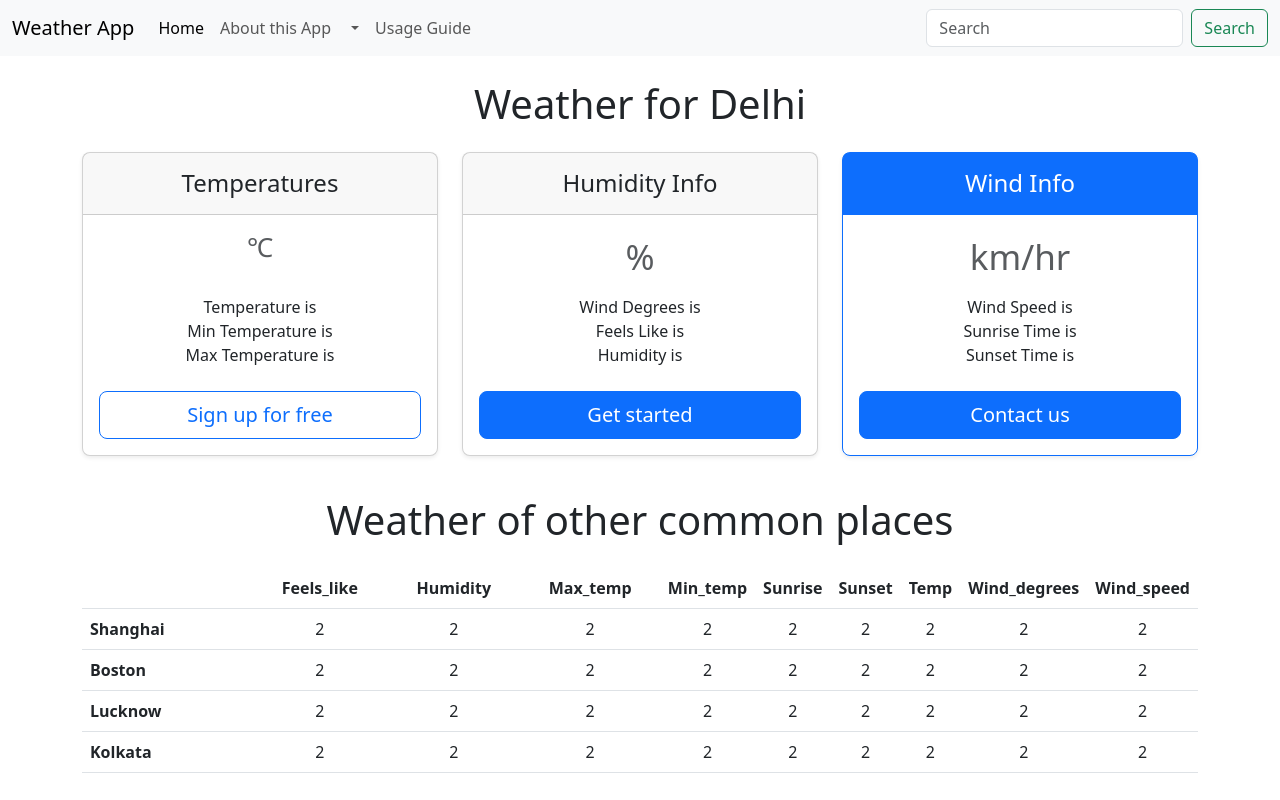
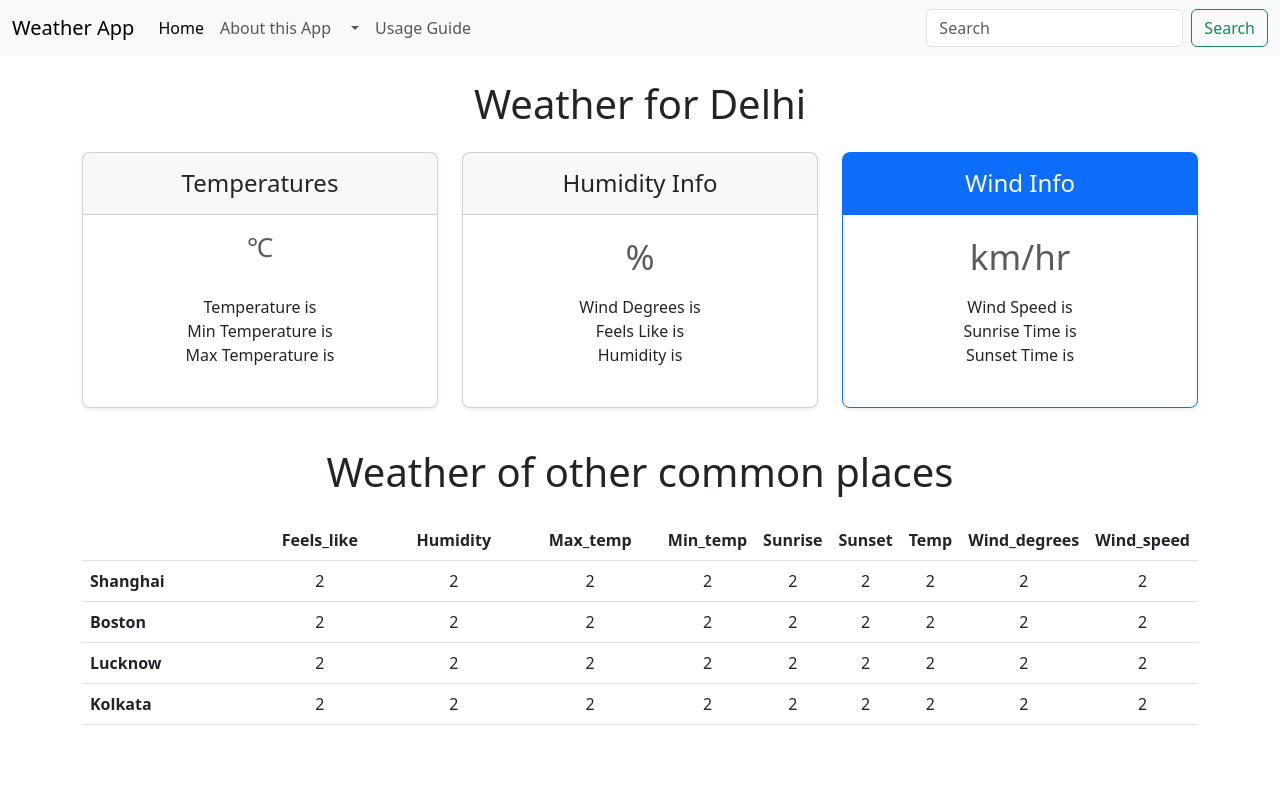
Before and after one commit to tanvisnehapachani/html-weather, a plain HTML site: page index.html in a window 1280 px wide. Drawn offline with nearby package versions, Linux system fonts and the light colour scheme; no server answers.

Commit message:
Update index.html

```diff
--- a/index.html
+++ b/index.html
@@ -73,7 +73,7 @@
                                 <li>Max Temperature is <span id="max_temp"></span></li>
 
                             </ul>
-                            <button type="button" class="w-100 btn btn-lg btn-outline-primary">Sign up for free</button>
+
                         </div>
                     </div>
                 </div>
@@ -90,7 +90,7 @@
                                 <li>Feels Like is <span id="feels_like"></span></li>
                                 <li>Humidity is <span id="humidity"></span></li>
                             </ul>
-                            <button type="button" class="w-100 btn btn-lg btn-primary">Get started</button>
+
                         </div>
                     </div>
                 </div>
@@ -108,7 +108,7 @@
                                 <li>Sunrise Time is <span id="sunrise"></span></li>
                                 <li>Sunset Time is <span id="sunset"></span></li>
                             </ul>
-                            <button type="button" class="w-100 btn btn-lg btn-primary">Contact us</button>
+
                         </div>
                     </div>
                 </div>
```
